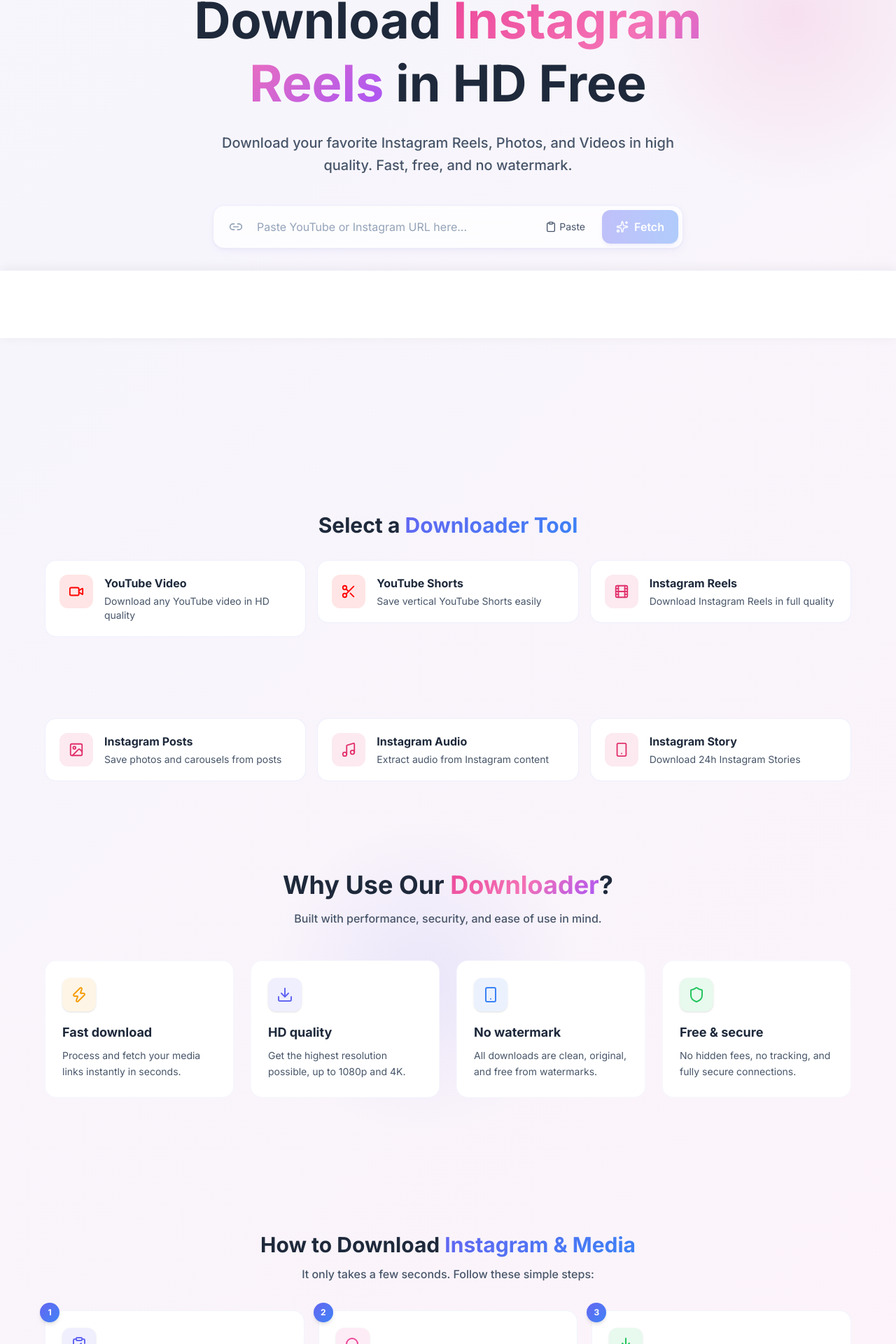
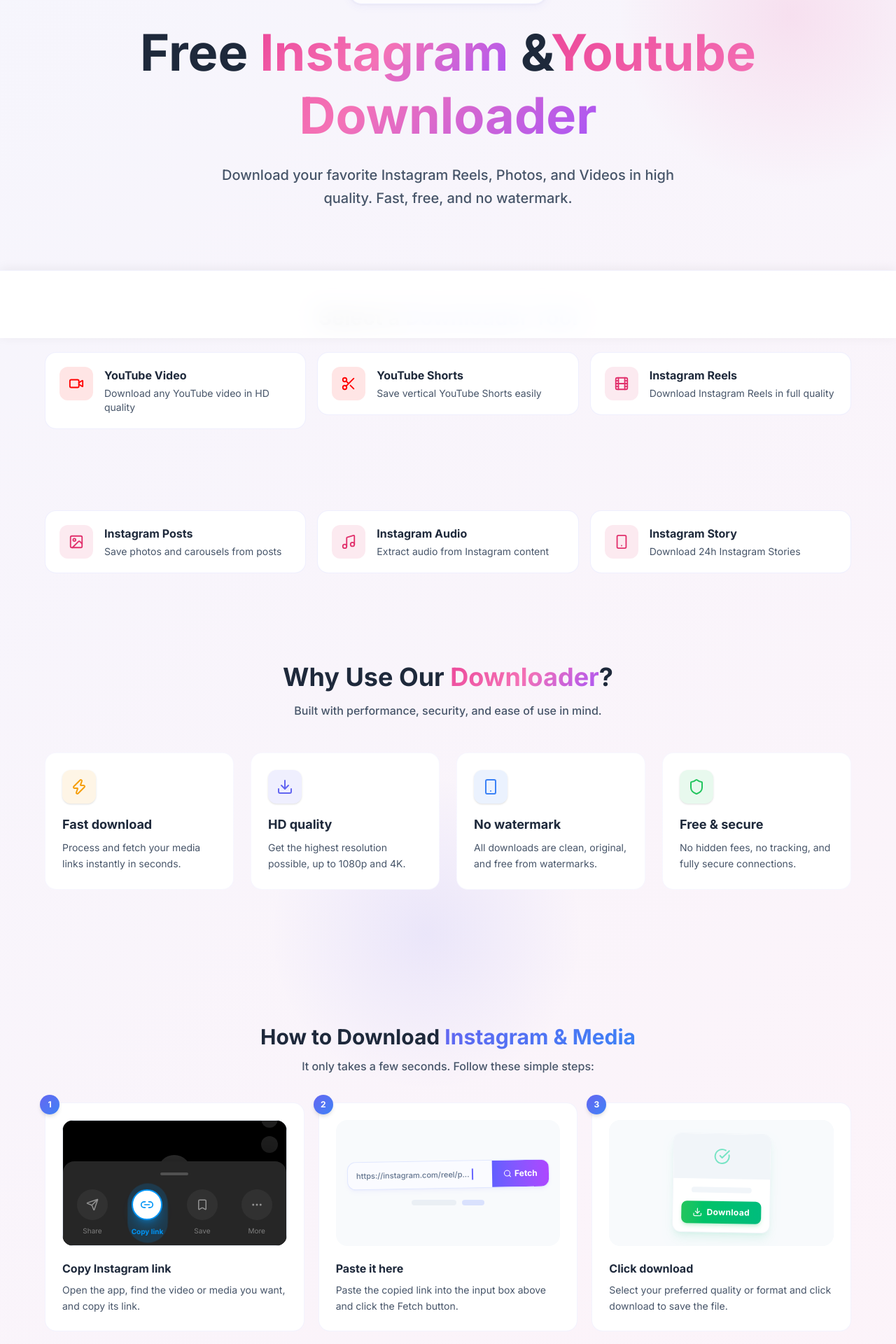
Before and after one commit to yusufabdul0709-rgb/Download_Market, a React (Vite) app in the folder frontend/: page / in a window 1280 px wide. Shown: the part 317-2237 px from the top of the page at 70% size. Built offline with nearby package versions, Linux system fonts and the light colour scheme; the HTML template or start-up script is replaced by a standard one.

Commit message:
modified user guide

```diff
--- a/frontend/src/components/HowToDownload.jsx
+++ b/frontend/src/components/HowToDownload.jsx
@@ -1,27 +1,118 @@
 import { motion } from 'framer-motion';
-import { ClipboardCopy, Search, Download, CheckCircle } from 'lucide-react';
+import { ClipboardCopy, Search, Download, CheckCircle, Link2, Send, Bookmark, MoreHorizontal } from 'lucide-react';
+
+const Step1Visual = () => (
+  <div className="w-full h-full bg-[#000000] rounded-xl relative overflow-hidden flex flex-col justify-end border border-slate-200 dark:border-slate-800">
+    {/* Reel Background & UI Elements */}
+    <div className="absolute inset-0 flex items-center justify-center">
+      <div className="w-12 h-12 bg-white/20 rounded-full flex items-center justify-center backdrop-blur-sm -translate-y-4">
+        <div className="w-0 h-0 border-l-6 border-l-white border-t-4 border-t-transparent border-b-4 border-b-transparent ml-1" />
+      </div>
+      {/* Right side floating icons mockup */}
+      <div className="absolute right-3 bottom-24 flex flex-col items-center gap-3 opacity-60">
+        <div className="w-6 h-6 rounded-full bg-white/20" />
+        <div className="w-6 h-6 rounded-full bg-white/20" />
+        <div className="w-6 h-6 rounded-full bg-white/20" />
+      </div>
+    </div>
+
+    {/* Realistic Instagram-style Dark Share Menu */}
+    <div className="bg-[#262626] rounded-t-2xl p-4 w-full transform translate-y-1 z-10 flex flex-col items-center shadow-[0_-10px_30px_rgba(0,0,0,0.4)]">
+      <div className="w-10 h-1 bg-white/20 rounded-full mx-auto mb-5" />
+
+      <div className="flex justify-between w-full px-1">
+
+        {/* Share Icon */}
+        <div className="flex flex-col items-center gap-2 opacity-50 transition-opacity hover:opacity-100">
+          <div className="w-11 h-11 rounded-full bg-white/10 flex items-center justify-center">
+             <Send size={18} className="text-white" />
+          </div>
+          <span className="text-[10px] text-white/80">Share</span>
+        </div>
+
+        {/* Highlighted Copy Link Icon */}
+        <div className="flex flex-col items-center gap-2 relative group cursor-pointer z-20">
+          <div className="absolute inset-0 bg-[#0095F6]/20 rounded-full scale-125 animate-pulse" />
+          <div className="w-11 h-11 rounded-full bg-white border-[2px] border-[#0095F6] flex items-center justify-center z-10 shadow-lg shadow-[#0095F6]/40">
+             <Link2 size={18} className="text-[#0095F6] scale-110" />
+          </div>
+          <span className="text-[10px] font-bold text-[#0095F6] mt-[1px]">Copy link</span>
+        </div>
+
+        {/* Save Icon */}
+        <div className="flex flex-col items-center gap-2 opacity-50 transition-opacity hover:opacity-100">
+          <div className="w-11 h-11 rounded-full bg-white/10 flex items-center justify-center">
+             <Bookmark size={18} className="text-white" />
+          </div>
+          <span className="text-[10px] text-white/80">Save</span>
+        </div>
+
+        {/* More Icon */}
+        <div className="flex flex-col items-center gap-2 opacity-50 transition-opacity hover:opacity-100">
+          <div className="w-11 h-11 rounded-full bg-white/10 flex items-center justify-center">
+             <MoreHorizontal size={18} className="text-white" />
+          </div>
+          <span className="text-[10px] text-white/80">More</span>
+        </div>
+
+      </div>
+    </div>
+  </div>
+);
+
+const Step2Visual = () => (
+  <div className="w-full h-full bg-slate-50 flex flex-col items-center justify-center p-4">
+    <div className="w-full flex bg-white shadow-md shadow-indigo-500/5 rounded-xl border border-indigo-100 overflow-hidden h-10 transform -rotate-1 hover:rotate-0 transition-transform">
+      <div className="flex-1 px-3 flex items-center bg-indigo-50/30">
+        <span className="text-[11px] font-medium text-slate-500 overflow-hidden whitespace-nowrap">https://instagram.com/reel/p...</span>
+        <div className="w-0.5 h-4 bg-indigo-500 animate-pulse ml-1" />
+      </div>
+      <div className="bg-gradient-to-r from-indigo-500 to-purple-500 px-4 flex items-center justify-center">
+         <Search size={12} className="text-white mr-1" />
+         <span className="text-xs font-bold text-white">Fetch</span>
+      </div>
+    </div>
+    <div className="mt-4 flex gap-2 w-full justify-center opacity-60">
+      <div className="w-16 h-2 bg-slate-200 rounded-full" />
+      <div className="w-8 h-2 bg-indigo-200 rounded-full" />
+    </div>
+  </div>
+);
+
+const Step3Visual = () => (
+  <div className="w-full h-full bg-slate-50 flex flex-col items-center justify-center p-4 relative">
+    <div className="w-full max-w-[140px] bg-white rounded-xl shadow-lg shadow-emerald-500/10 border border-slate-100 overflow-hidden transform rotate-1 hover:rotate-0 transition-transform">
+      <div className="h-16 bg-slate-100 relative">
+         <div className="absolute inset-0 flex items-center justify-center">
+            <CheckCircle size={24} className="text-emerald-400 opacity-50" />
+         </div>
+      </div>
+      <div className="p-3 flex flex-col gap-2">
+        <div className="h-2 bg-slate-100 rounded-full w-3/4 mx-auto" />
+        <div className="w-full py-2 bg-gradient-to-r from-success to-emerald-500 rounded-lg flex items-center justify-center gap-1.5 mt-1 shadow-md shadow-success/20">
+          <Download size={14} className="text-white" />
+          <span className="text-xs font-bold text-white tracking-wide">Download</span>
+        </div>
+      </div>
+    </div>
+  </div>
+);
 
 const steps = [
   {
-    icon: ClipboardCopy,
-    title: '1. Copy link',
+    Visual: Step1Visual,
+    title: 'Copy Instagram link',
     description: 'Open the app, find the video or media you want, and copy its link.',
-    color: 'text-primary',
-    bg: 'bg-primary/10',
   },
   {
-    icon: Search,
-    title: '2. Paste link',
+    Visual: Step2Visual,
+    title: 'Paste it here',
     description: 'Paste the copied link into the input box above and click the Fetch button.',
-    color: 'text-secondary',
-    bg: 'bg-secondary/10',
   },
   {
-    icon: Download,
-    title: '3. Download',
+    Visual: Step3Visual,
+    title: 'Click download',
     description: 'Select your preferred quality or format and click download to save the file.',
-    color: 'text-success',
-    bg: 'bg-success/10',
   },
 ];
 
@@ -63,8 +154,8 @@ const HowToDownload = ({ platform = 'media' }) => {
               {index + 1}
             </div>
 
-            <div className={`w-12 h-12 ${step.bg} rounded-xl flex items-center justify-center mb-4 group-hover:scale-110 transition-transform duration-300 shadow-sm`}>
-              <step.icon size={24} className={step.color} />
+            <div className="w-full aspect-video rounded-2xl overflow-hidden mb-5 bg-slate-50 flex items-center justify-center group-hover:shadow-inner transition-all duration-300">
+              <step.Visual />
             </div>
             <h3 className="text-text-primary font-bold text-base mb-2">{step.title}</h3>
             <p className="text-text-secondary text-sm leading-relaxed">{step.description}</p>
--- a/frontend/src/components/Navbar.jsx
+++ b/frontend/src/components/Navbar.jsx
@@ -59,7 +59,7 @@ const Navbar = () => {
     <motion.nav
       initial={{ y: -100 }}
       animate={{ y: 0 }}
-      className={`fixed top-0 left-0 right-0 z-50 transition-all duration-500 ${
+      className={`sticky top-0 left-0 right-0 z-50 transition-all duration-500 ${
         isScrolled
           ? 'glass-strong shadow-lg'
           : 'bg-white/60 backdrop-blur-md'
--- a/frontend/src/layouts/MainLayout.jsx
+++ b/frontend/src/layouts/MainLayout.jsx
@@ -29,14 +29,14 @@ const MainLayout = () => {
         }}
       />
 
+      {/* ── #ad-top — Top Banner Ad (Above everything) ── */}
+      <div className="w-full flex justify-center py-3 bg-white/50 border-b border-primary/5" id="ad-top">
+        <IframeAdBanner id="ad-top-banner" />
+      </div>
+
       <Navbar />
 
-      <main className="flex-1 pt-20">
-        {/* ── #ad-top — Top Banner Ad (below navbar, above the fold) ── */}
-        <div className="w-full flex justify-center py-3 bg-white/50 border-b border-primary/5" id="ad-top">
-          <IframeAdBanner id="ad-top-banner" />
-        </div>
-
+      <main className="flex-1">
         <Outlet />
       </main>
 
--- a/frontend/src/pages/LandingPage.jsx
+++ b/frontend/src/pages/LandingPage.jsx
@@ -126,23 +126,8 @@ const LandingPage = () => {
   const triggerPopunder = usePopunder();
 
   const handleSubmit = (inputUrl) => {
-    // Trigger popunder on first real user action
     triggerPopunder();
-
-    const platform = detectPlatform(inputUrl);
-    if (platform === 'youtube-shorts') {
-      navigate('/youtube/shorts', { state: { url: inputUrl } });
-    } else if (platform === 'youtube') {
-      navigate('/youtube/video', { state: { url: inputUrl } });
-    } else if (platform === 'instagram-reels') {
-      navigate('/instagram/reels', { state: { url: inputUrl } });
-    } else if (platform === 'instagram-post') {
-      navigate('/instagram/post', { state: { url: inputUrl } });
-    } else if (platform?.includes('instagram')) {
-      navigate('/instagram/reels', { state: { url: inputUrl } });
-    } else {
-      navigate('/youtube/video', { state: { url: inputUrl } });
-    }
+    navigate('/instagram/reels', { state: { url: inputUrl } });
   };
 
   const containerVariants = {
@@ -173,7 +158,7 @@ const LandingPage = () => {
       <div className="blob-violet top-[40%] left-[30%]" />
 
       {/* Hero Section */}
-      <section className="relative min-h-[85vh] flex items-center justify-center px-4 sm:px-6">
+      <section className="relative pt-24 pb-12 flex items-center justify-center px-4 sm:px-6">
         <motion.div
           variants={containerVariants}
           initial="hidden"
@@ -194,41 +179,18 @@ const LandingPage = () => {
             variants={itemVariants}
             className="text-4xl sm:text-5xl md:text-6xl lg:text-7xl font-bold leading-tight mb-6 text-text-primary"
           >
-            Download <span className="gradient-text-alt">Instagram Reels</span> in HD Free
+            Free <span className="gradient-text-alt">Instagram</span> &
+             <span className="gradient-text-alt">Youtube Downloader</span>
           </motion.h1>
 
           {/* Subtitle */}
           <motion.p
             variants={itemVariants}
-            className="text-lg sm:text-xl text-text-secondary max-w-2xl mx-auto mb-10 leading-relaxed font-medium"
+            className="text-lg sm:text-xl text-text-secondary max-w-2xl mx-auto mb-6 leading-relaxed font-medium"
           >
             Download your favorite Instagram Reels, Photos, and Videos in high quality. Fast, free, and no watermark.
           </motion.p>
-
-          {/* URL Input */}
-          <motion.div variants={itemVariants} className="mb-6">
-            <URLInput
-              value={url}
-              onChange={setUrl}
-              onSubmit={handleSubmit}
-              placeholder="Paste YouTube or Instagram URL here..."
-              id="hero-url-input"
-            />
-          </motion.div>
-
-          {/* Inline ad after input */}
-          <motion.div variants={itemVariants} className="mb-10 w-full flex justify-center">
-            <IframeAdBanner id="ad-landing-hero-inline" />
-          </motion.div>
-
         </motion.div>
-      </section>
-
-      {/* Clean Iframe Ad — between hero and platforms */}
-      <section className="relative py-4 px-4 sm:px-6 z-10">
-        <div className="max-w-4xl mx-auto flex justify-center">
-          <IframeAdBanner id="ad-landing-mid" />
-        </div>
       </section>
 
       {/* Platform Cards */}
--- a/frontend/src/pages/instagram/InstagramPost.jsx
+++ b/frontend/src/pages/instagram/InstagramPost.jsx
@@ -1,7 +1,7 @@
 import { useState, useEffect } from 'react';
 import { useLocation } from 'react-router-dom';
 import { motion, AnimatePresence } from 'framer-motion';
-import { Image as ImageIcon } from 'lucide-react';
+import { Image as ImageIcon, Clock, Film, Heart, MessageCircle } from 'lucide-react';
 import URLInput from '../../components/URLInput';
 import IframeAdBanner from '../../components/IframeAdBanner';
 import PreviewCard from '../../components/PreviewCard';
```
Also changed, not shown: frontend/public/how-to-1.png (added), frontend/public/how-to-3.png (added).
